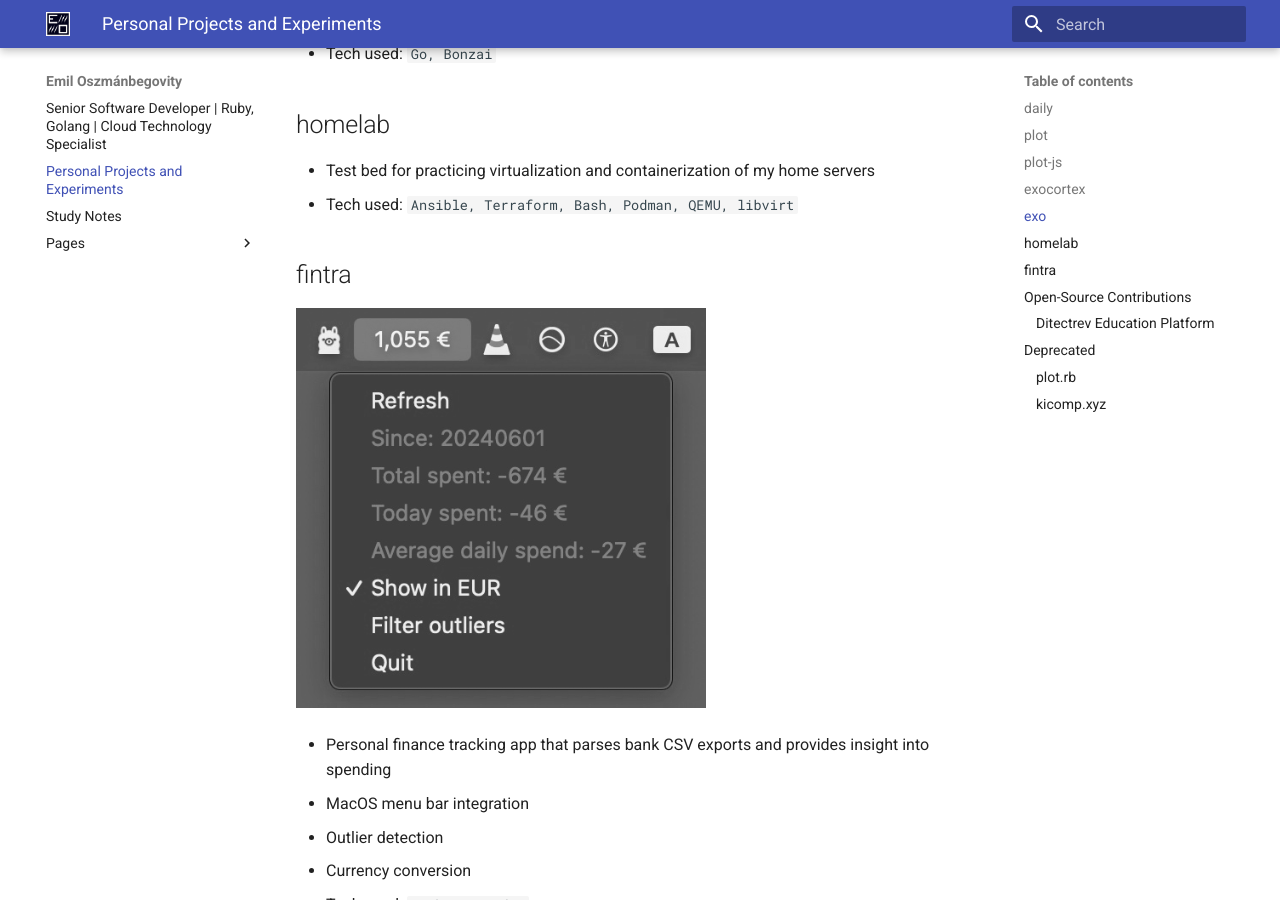
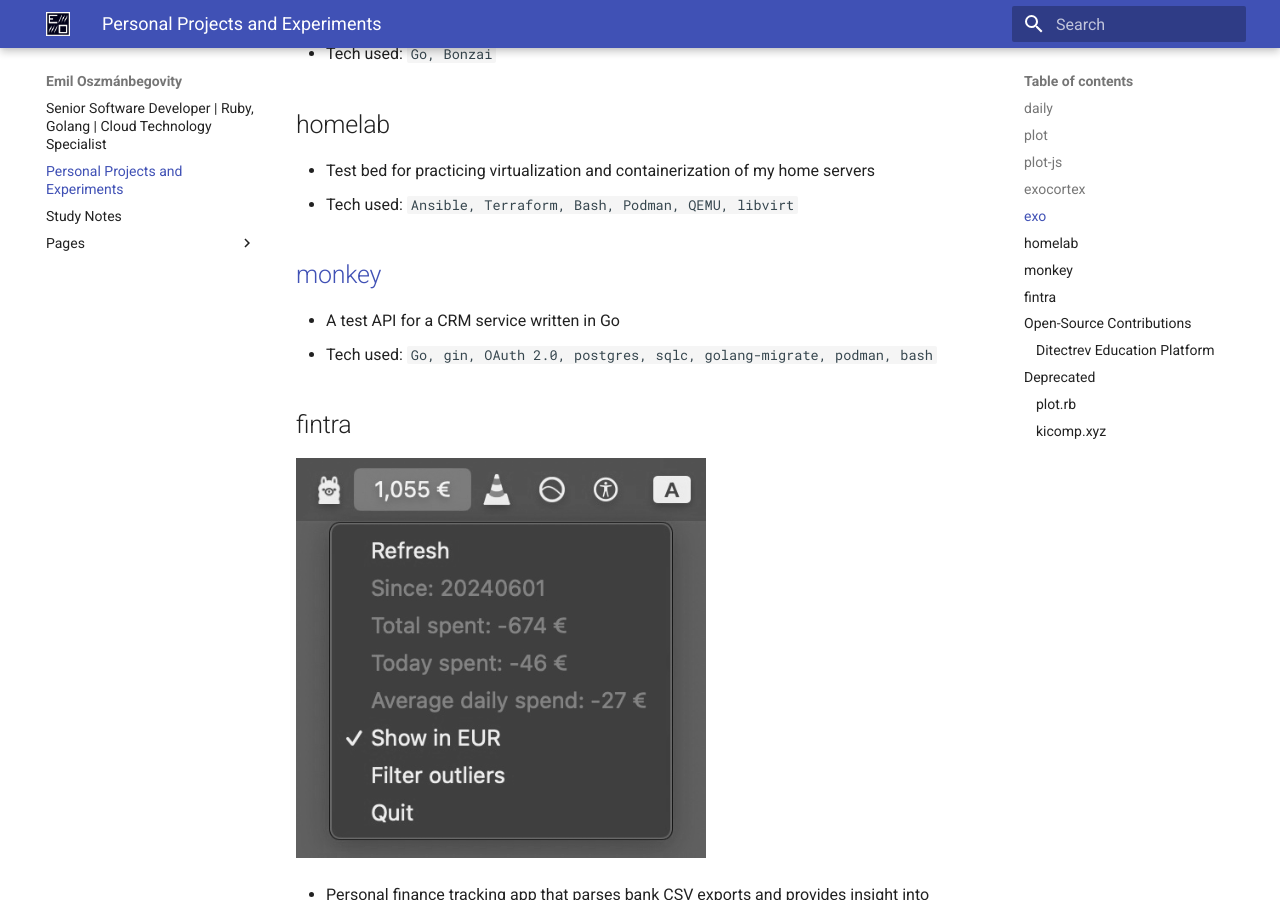
Before and after one commit to emilosman/emilosman, an MkDocs documentation site: the page built from docs/personal-projects.md, in a window 1280 px wide and 900 px high, scrolled down 1607 px. Built offline with MkDocs 1.6.1 and Material for MkDocs 9.7.7, drawn with Linux system fonts in a browser that asks for light colours.

Commit message:
add monkey

```diff
--- a/docs/personal-projects.md
+++ b/docs/personal-projects.md
@@ -35,6 +35,10 @@ Some open-source, some closed-source, most for fun.
 ## homelab
 - Test bed for practicing virtualization and containerization of my home servers
 - Tech used: `Ansible, Terraform, Bash, Podman, QEMU, libvirt`
+
+## [monkey](https://github.com/emilosman/monkey)
+- A test API for a CRM service written in Go
+- Tech used: `Go, gin, OAuth 2.0, postgres, sqlc, golang-migrate, podman, bash`
 
 ## fintra
 ![project](assets/fintra.jpg)
```
